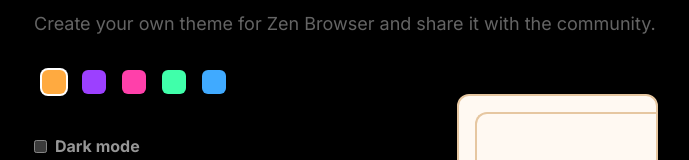
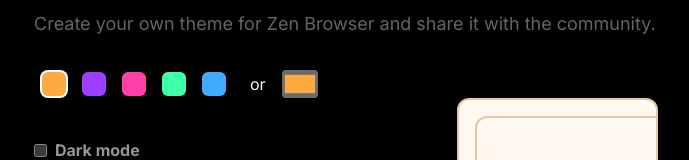
Before and after one commit to zen-browser/www, a Next.js app: page /create-theme in a window 1280 px wide. Shown: the part 270-430 px from the top of the page, without its empty margins (294-983 px from the left). Built offline with nearby package versions, Linux system fonts and the light colour scheme.

Commit message:
refactor: Update CreateThemePage component to dynamically generate theme data

```diff
--- a/src/components/create-theme.tsx
+++ b/src/components/create-theme.tsx
@@ -111,6 +111,9 @@
     if (dialogBg !== (isDarkMode ? defaultStyles.dialogBg.dark : defaultStyles.dialogBg.light)) {
       theme["dialogBg"] = dialogBg
     }
+    if (COLORS.indexOf(selectedColor) !== 0) {
+      theme["accentColor"] = selectedColor;
+    }
     return JSON.stringify(theme, null, 4);
   }
 
@@ -135,6 +138,10 @@
               style={{ backgroundColor: color }}
             ></div>
           ))}
+          <div className="mx-4">
+            or
+          </div>
+          <input type="color" value={selectedColor} onChange={(e) => setSelectedColor(e.target.value)} className="w-9 h-7 rounded cursor-pointer outline-none" />
         </div>
         <div className="flex flex-col lg:flex-row">
           <div className="w-full">
```
